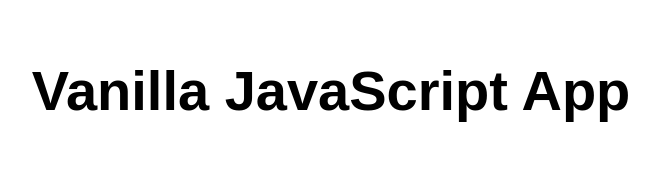
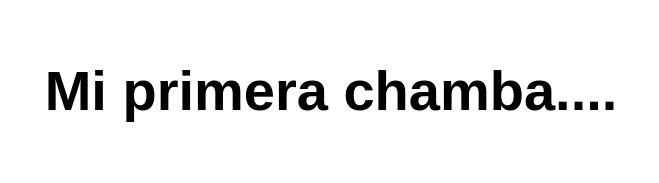
Before and after one commit to DaniHurtado13/demo1, a website: page src/index.html in a window 1280 px wide. Shown: the whole page, without its empty margins (309-968 px from the left). Drawn offline with Linux system fonts and the light colour scheme.

Commit message:
Primeros cambios

```diff
--- a/src/index.html
+++ b/src/index.html
@@ -5,12 +5,12 @@
   <meta charset="UTF-8">
   <meta name="viewport" content="width=device-width, initial-scale=1.0">
   <link rel="stylesheet" href="styles.css">
-  <title>Vanilla JavaScript App</title>
+  <title>Web</title>
 </head>
 
 <body>
   <main>
-    <h1>Vanilla JavaScript App</h1>
+    <h1>Mi primera chamba....</h1>
   </main>
 </body>
 
```
